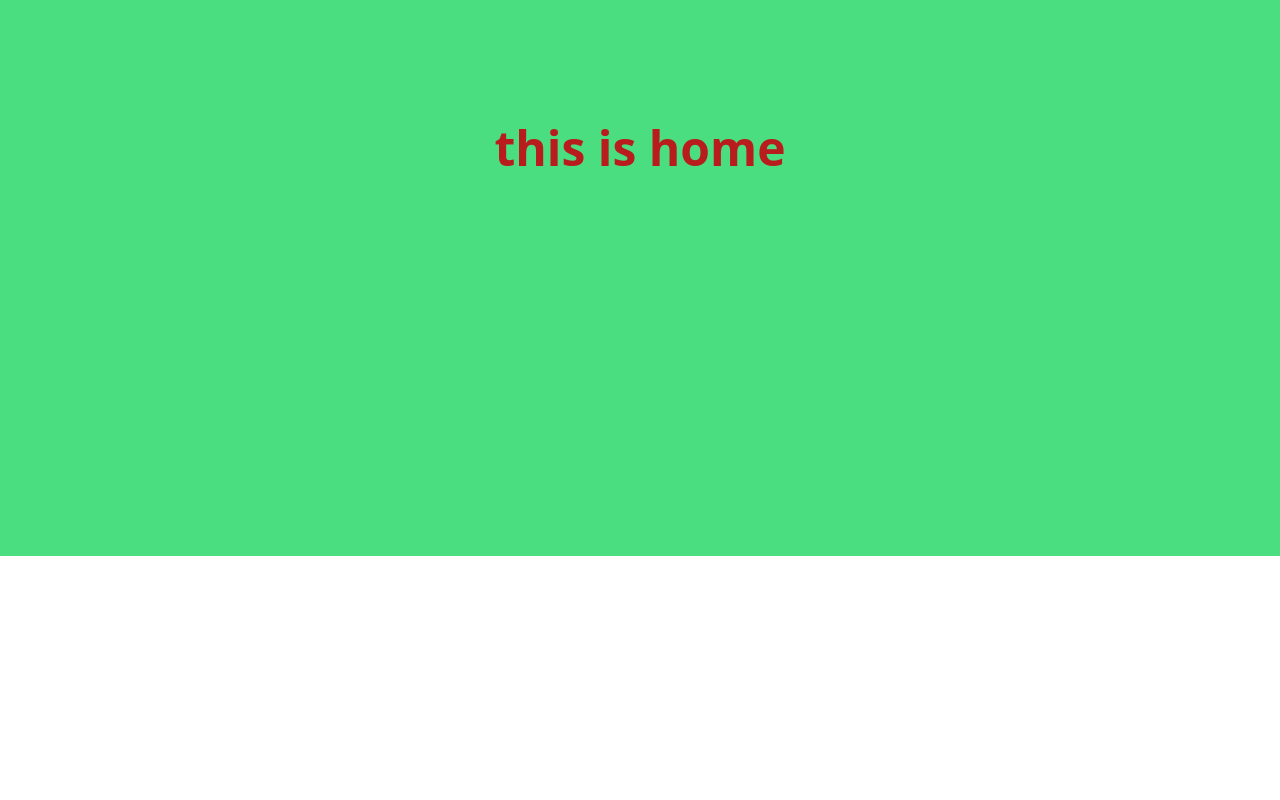
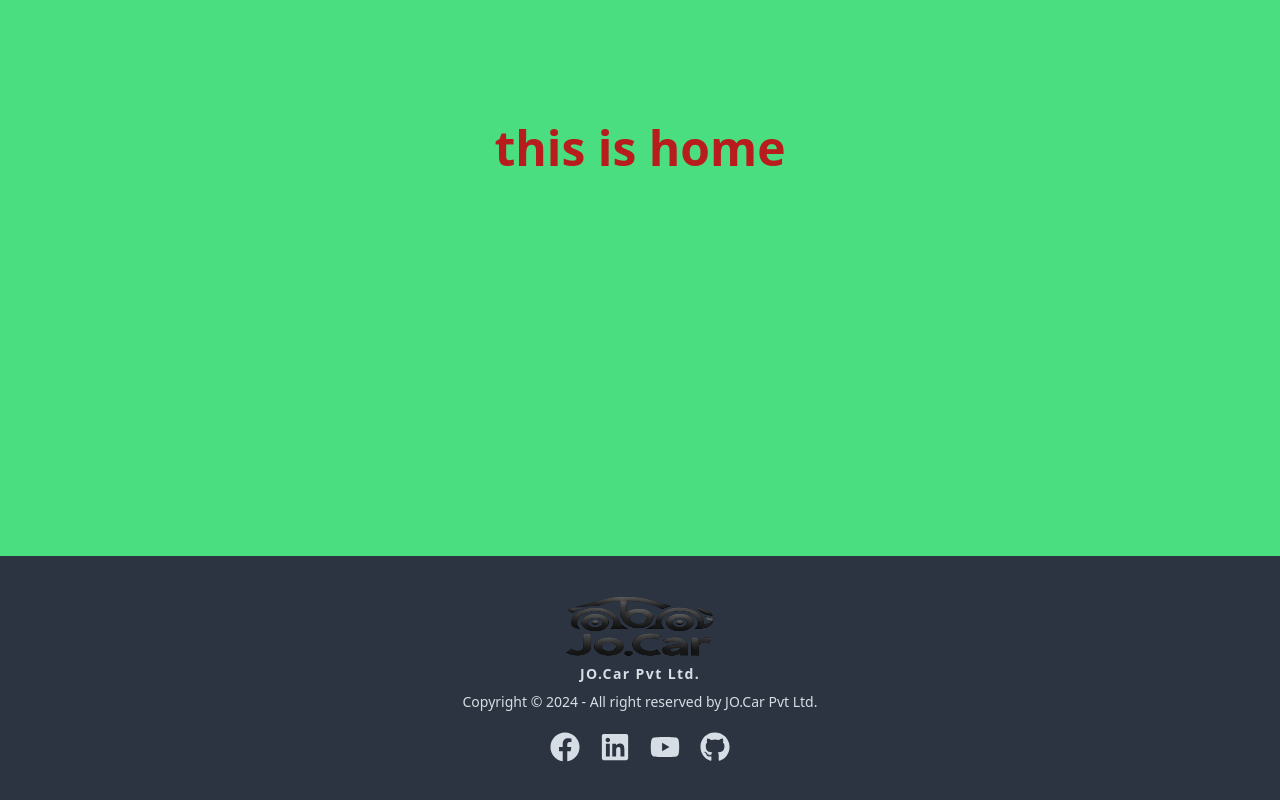
Before and after one commit to Motiur-Rahman-Dhrubo/Assignment-11-client, a React (Vite) app: page / in a window 1280 px wide. Shown: the part 326-1126 px from the top of the page. Before the commit the page ends 882 px from the top, so only its background shows below. Built offline with nearby package versions, Linux system fonts and the light colour scheme.

Commit message:
footer added

```diff
--- a/package.json
+++ b/package.json
@@ -14,6 +14,7 @@
     "match-sorter": "^8.0.0",
     "react": "^18.3.1",
     "react-dom": "^18.3.1",
+    "react-icons": "^5.4.0",
     "react-router-dom": "^7.1.0",
     "sort-by": "^1.2.0"
   },
--- a/src/App.jsx
+++ b/src/App.jsx
@@ -1,5 +1,6 @@
 import { Outlet } from "react-router-dom"
 import NavBar from "./Components/NavBar/NavBar"
+import Footer from "./Components/Footer/Footer"
 
 function App() {
 
@@ -7,6 +8,7 @@ function App() {
     <>
       <NavBar></NavBar>
       <Outlet></Outlet>
+      <Footer></Footer>
     </>
   )
 }
--- /dev/null
+++ b/src/Components/Footer/Footer.jsx
@@ -0,0 +1,31 @@
+import { Link } from 'react-router-dom';
+import { FaFacebook } from "react-icons/fa";
+import { FaLinkedin } from "react-icons/fa";
+import { FaYoutube } from "react-icons/fa";
+import { FaGithub } from "react-icons/fa";
+
+const Footer = () => {
+    return (
+        <footer className="footer footer-center bg-neutral text-neutral-content p-10 gap-5">
+            <aside>
+                <Link to='/'>
+                    <img src="/assets/logo.png" alt="logo" className='w-[150px] h-[60px]' />
+                </Link>
+                <p className="font-bold tracking-widest">
+                    JO.Car Pvt Ltd.
+                </p>
+                <p>Copyright © {new Date().getFullYear()} - All right reserved by JO.Car Pvt Ltd.</p>
+            </aside>
+            <nav>
+                <div className="grid grid-flow-col gap-5 text-3xl">
+                    <a href="https://www.facebook.com/md.motiur.rahman.383" target="_blank"><FaFacebook /></a>
+                    <a href="https://www.linkedin.com/in/md-motiur-rahman-105598318/" target="_blank"><FaLinkedin /></a>
+                    <a href="https://www.youtube.com/@ruitom.coder383" target="_blank"><FaYoutube /></a>
+                    <a href="https://github.com/Motiur-Rahman-Dhrubo" target="_blank"><FaGithub /></a>
+                </div>
+            </nav>
+        </footer>
+    );
+};
+
+export default Footer;
```
Also changed, not shown: 1 other file (tests, documents, lock files or other folders).
